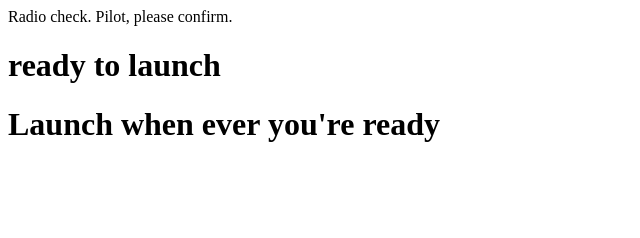
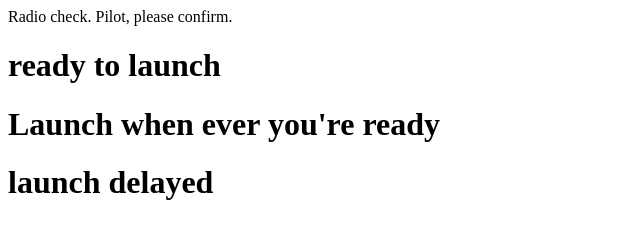
Before and after one commit to baubsy/communication-log2, a plain HTML site: page index.html in a window 1280 px wide. Shown: the whole page, without its empty margins (0-640 px from the left). Drawn offline with Linux system fonts and the light colour scheme.

Commit message:
added another line

```diff
--- a/index.html
+++ b/index.html
@@ -3,5 +3,6 @@
       <p>Radio check. Pilot, please confirm.</p>
       <h1>ready to launch</h1>
       <h1>Launch when ever you're ready</h1>
+      <h1>launch delayed</h1>
    </body>
 </html>
```
